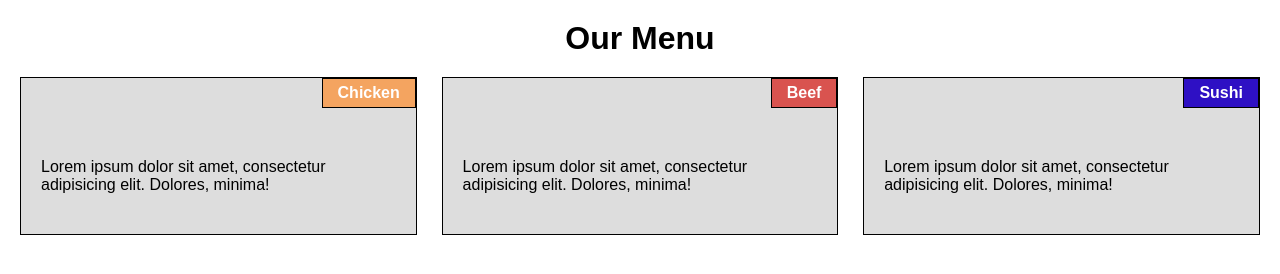
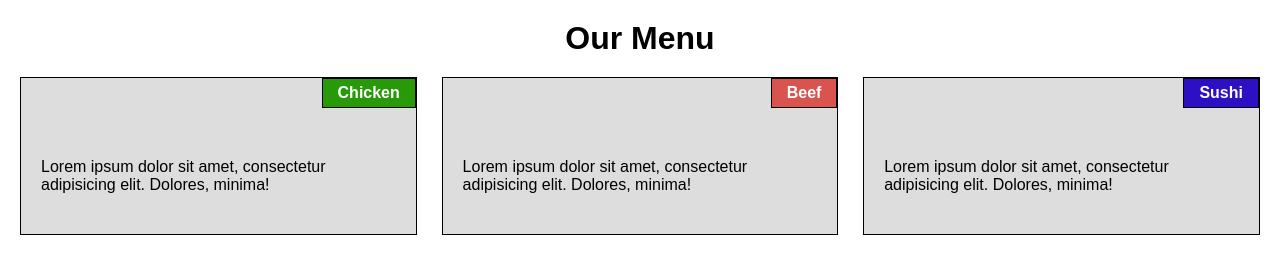
Before and after one commit to sci-chaib/module2-solution, a plain HTML site: page index.html in a window 1280 px wide. Drawn offline with Linux system fonts and the light colour scheme.

Commit message:
Update styles.css

```diff
--- a/css/styles.css
+++ b/css/styles.css
@@ -48,7 +48,7 @@ h1 {
 }
 
 /* Custom Colors */
-.chicken .title { background-color: #f4a460; }
+.chicken .title { background-color: #289909; }
 .beef .title { background-color: #d9534f; }
 .sushi .title { background-color:#2e10c4 ; }
 
```
